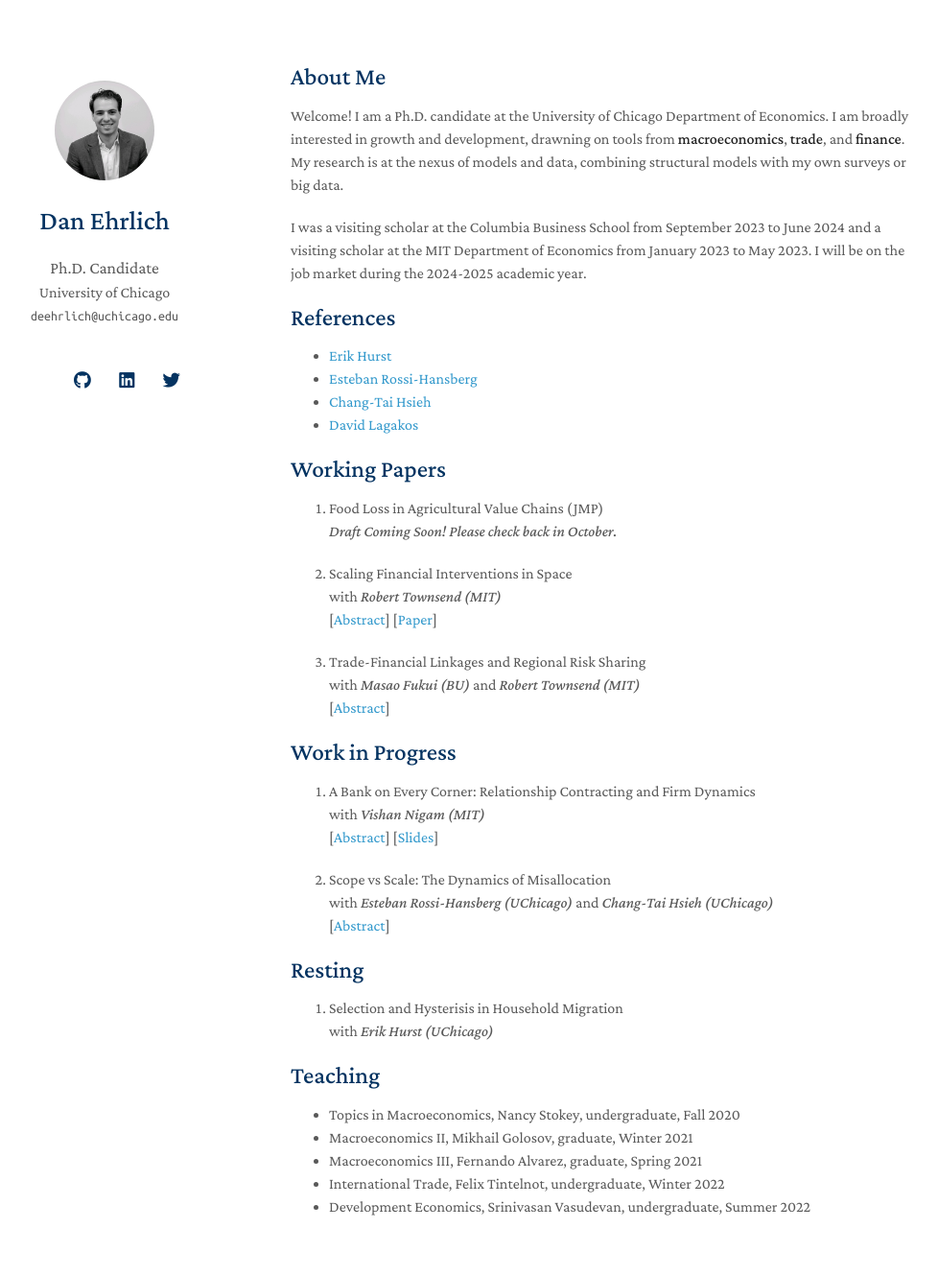
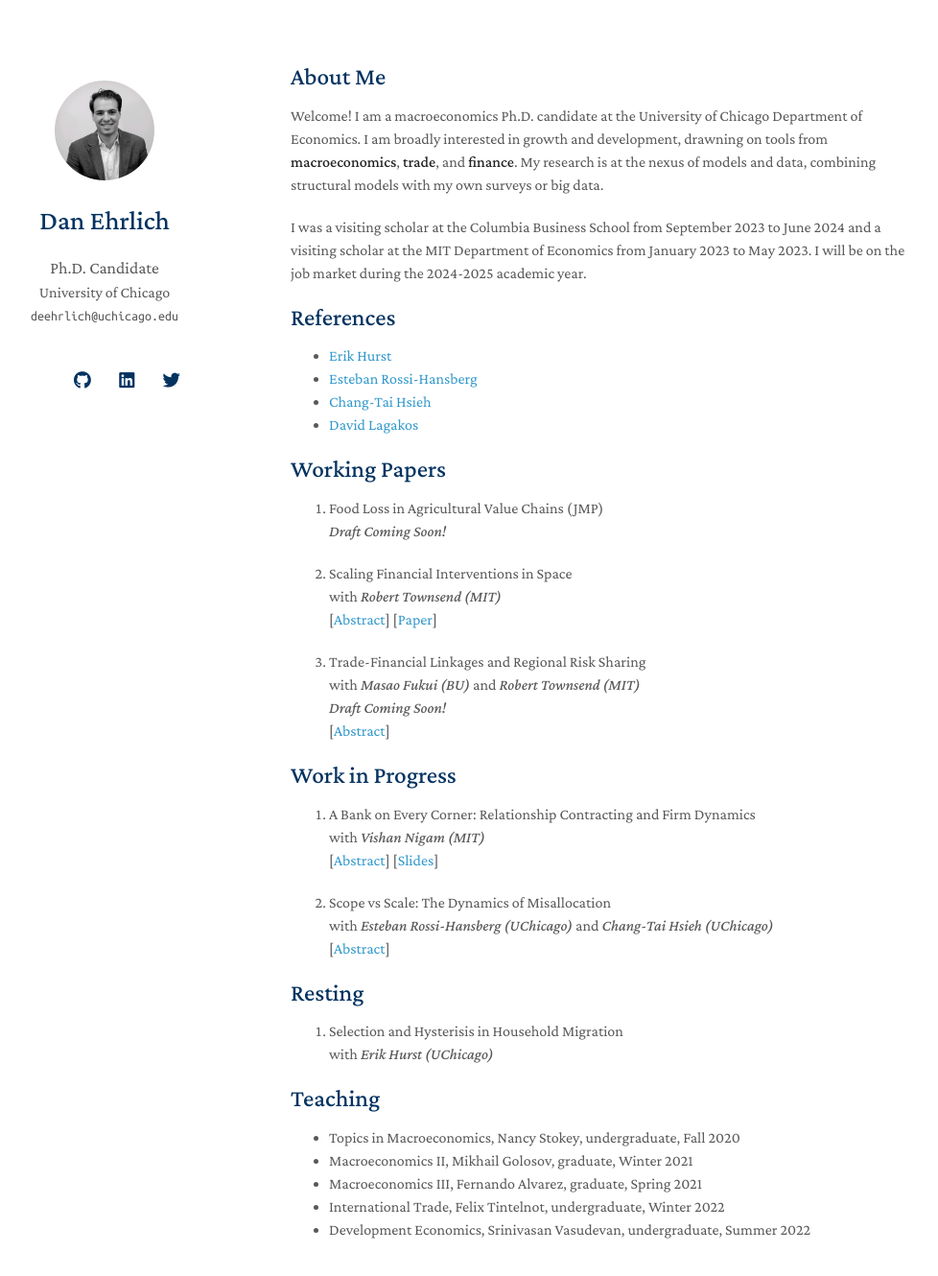
Before and after one commit to danielehrlich/danielehrlich.github.io, a Jekyll site: the page built from index.md, in a window 1280 px wide and 1388 px high. Shown: the top 1330 px of the window at 96% size, without its empty margins (167-1145 px from the left). Built offline with Jekyll 4.4.1, drawn with Linux system fonts in a browser that asks for light colours; nearby versions of some CDN libraries; a style sheet for code colours, icons or effects is not loaded; our own code applies the rules of GitHub Pages for plain Markdown files.

Commit message:
Update index.md

```diff
--- a/index.md
+++ b/index.md
@@ -4,7 +4,7 @@ layout: homepage
 
 ## About Me
 
-Welcome! I am a Ph.D. candidate at the University of Chicago Department of Economics. I am broadly interested in growth and development, drawning on tools from **macroeconomics**, **trade**, and **finance**. My research is at the nexus of models and data, combining structural models with my own surveys or big data.
+Welcome! I am a macroeconomics Ph.D. candidate at the University of Chicago Department of Economics. I am broadly interested in growth and development, drawning on tools from **macroeconomics**, **trade**, and **finance**. My research is at the nexus of models and data, combining structural models with my own surveys or big data.
 
 I was a visiting scholar at the Columbia Business School from September 2023 to June 2024 and a visiting scholar at the MIT Department of Economics from January 2023 to May 2023. I will be on the job market during the 2024-2025 academic year.
 
@@ -17,7 +17,7 @@ I was a visiting scholar at the Columbia Business School from September 2023 to
 
 ## Working Papers
 1. Food Loss in Agricultural Value Chains (JMP)
-*Draft Coming Soon! Please check back in October.*
+*Draft Coming Soon!*
 
 2. Scaling Financial Interventions in Space
 with *Robert Townsend (MIT)*
@@ -25,6 +25,7 @@ with *Robert Townsend (MIT)*
 
 3. Trade-Financial Linkages and Regional Risk Sharing
 with *Masao Fukui (BU)* and *Robert Townsend (MIT)*
+*Draft Coming Soon!*
 \[[Abstract](TF_Links_abstract.pdf)\]
 
 ## Work in Progress
```
